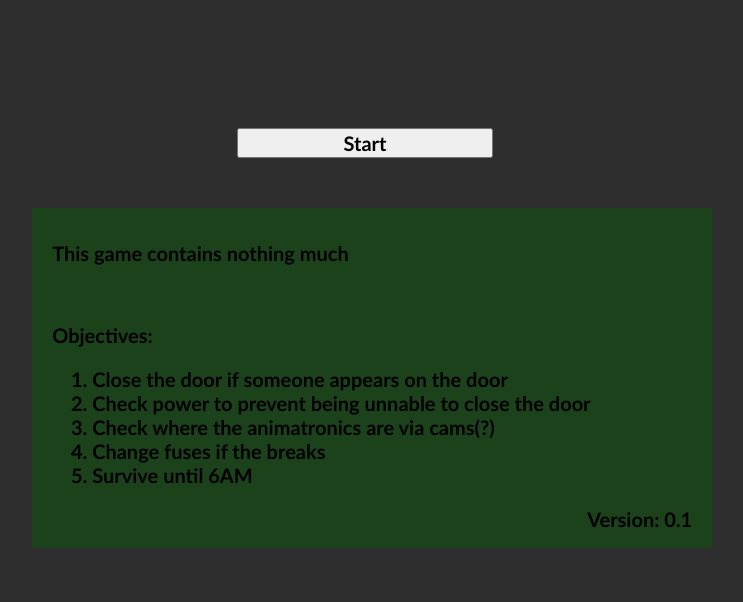
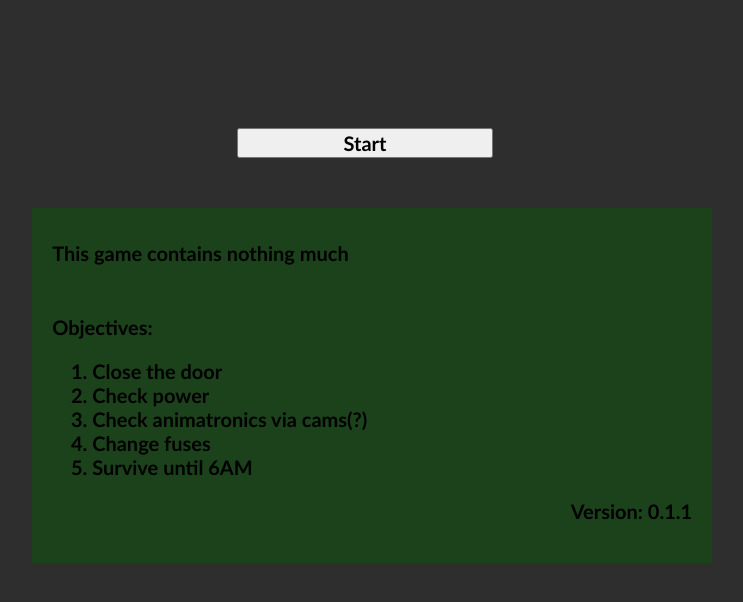
Before and after one commit to RodrigoBoehme/randomFnafGame, a website: page TNaFv2.html in a window 1280 px wide. Shown: the whole page, without its empty margins (283-1026 px from the left). Drawn offline with Linux system fonts and the light colour scheme.

Commit message:
Miscelaneous changes

```diff
--- a/TNaFv2.css
+++ b/TNaFv2.css
@@ -79,8 +79,8 @@ body{
     position: fixed;
     background-color: rgba(28, 66, 28);
     width: 50%;
-    height: 300px;
     font-weight: bolder;
+    font-size: small;
     text-align: left;
     margin-top: 200px;
     margin-left: 24%;
--- a/TNaFv2.html
+++ b/TNaFv2.html
@@ -16,14 +16,14 @@
         <br>
         <p>Objectives:</p>
         <ol>
-            <li>Close the door if someone appears on the door</li>
-            <li>Check power to prevent being unnable to close the door</li>
-            <li>Check where the animatronics are via cams(?)</li>
-            <li>Change fuses if the breaks</li>
+            <li>Close the door</li>
+            <li>Check power</li>
+            <li>Check animatronics via cams(?)</li>
+            <li>Change fuses </li>
             <li>Survive until 6AM</li>
         </ol>
 
-        <p style="text-align: right;">Version: 0.1</p>
+        <p style="text-align: right;">Version: 0.1.1</p>
     </div>
 
     <button class="floating" id="Starter" onclick="Start()">Start</button>
--- a/TNaFv2.js
+++ b/TNaFv2.js
@@ -166,6 +166,7 @@ function setTimer(){
 
 function firstSetup(){
     document.getElementById("warn").hidden=true
+    document.getElementById("warn").style.color="rgba(1,1,1,0)"
     document.getElementById('main').hidden=false
     document.getElementById("doorControls").hidden=false
     document.getElementById('btnNose').hidden=false
```
